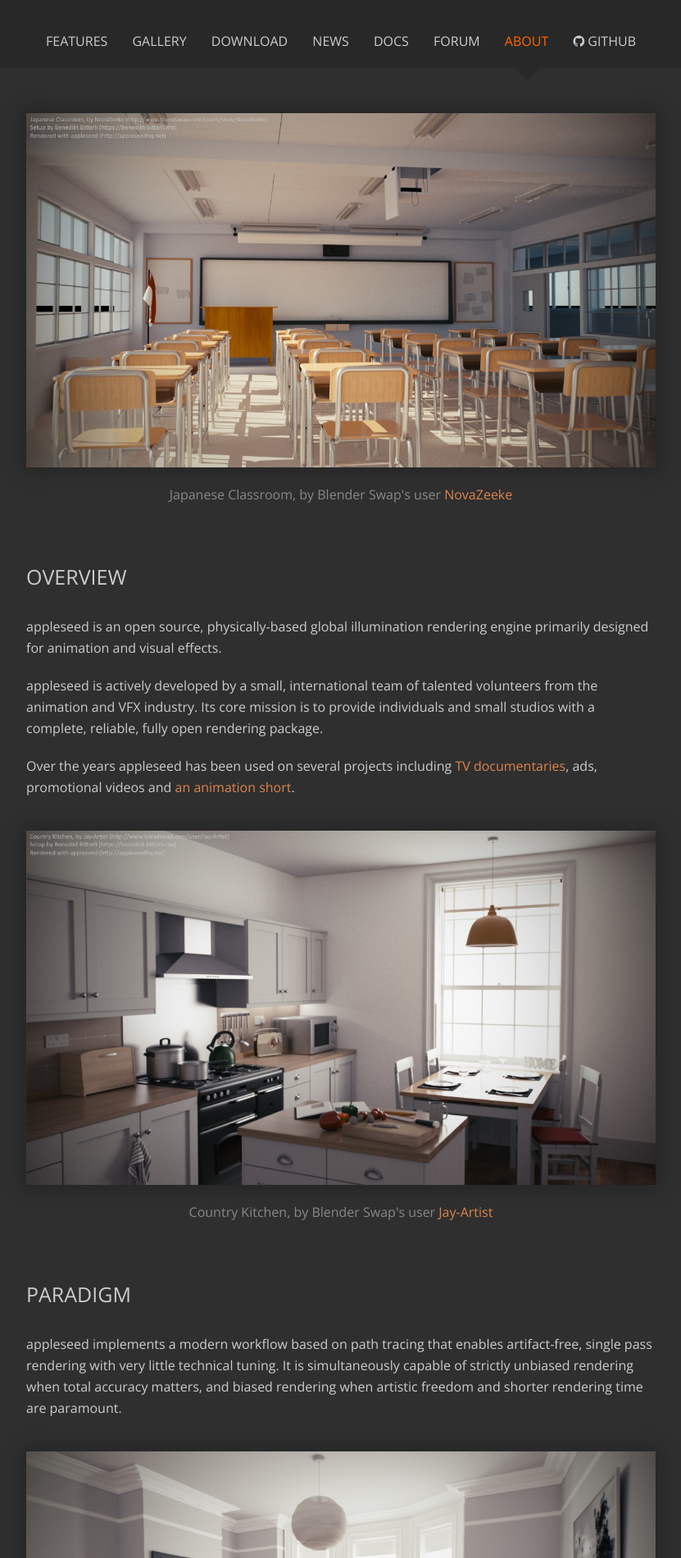
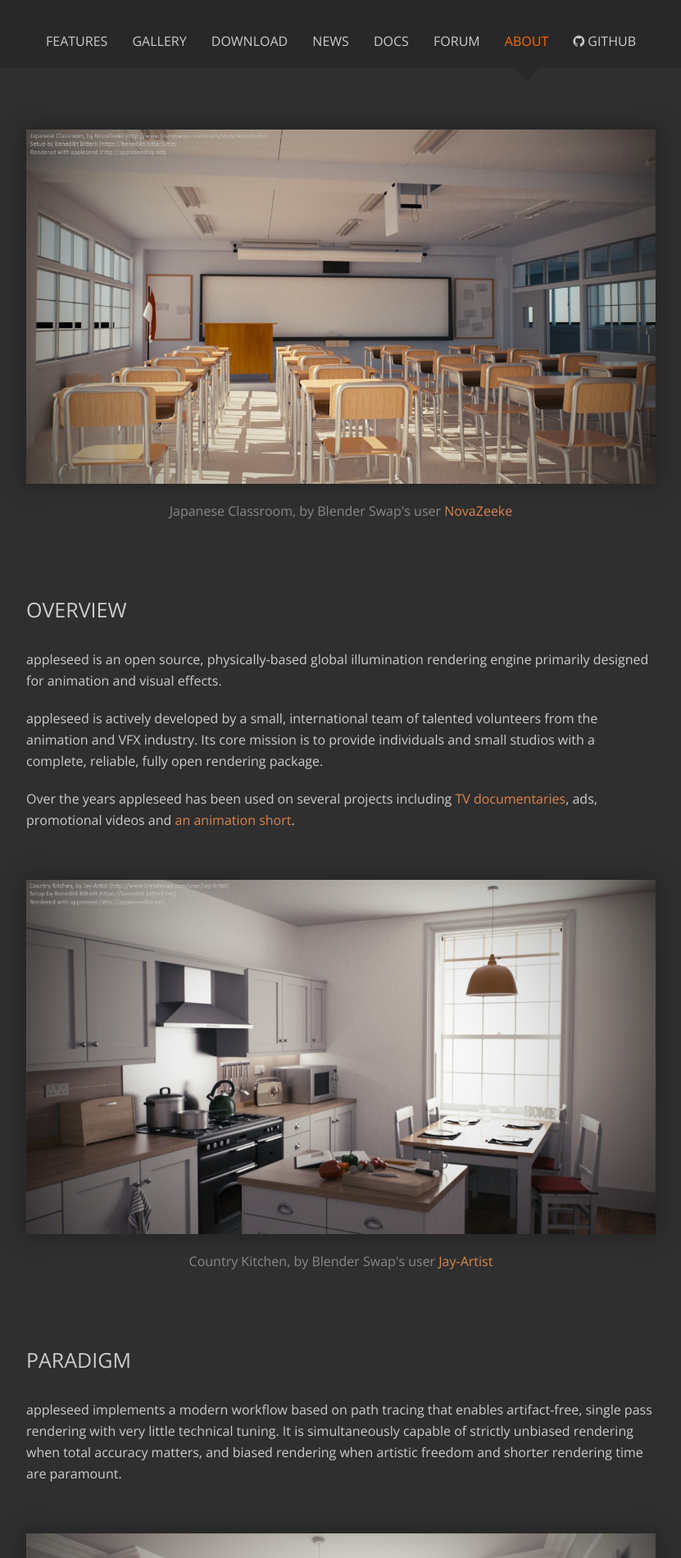
Before and after one commit to appleseedhq/appleseedhq.github.io, a Jekyll site: the page built from about.md, in a window 1280 px wide. Shown: the part 365-2265 px from the top of the page at 82% size, without its empty margins (224-1055 px from the left). Built offline with Jekyll 4.4.1, drawn with Linux system fonts in a browser that asks for light colours; nearby versions of some CDN libraries.

Commit message:
Tweak illustration margins

```diff
--- a/css/styles.css
+++ b/css/styles.css
@@ -716,8 +716,8 @@ th, tfoot td
 
 .section.docs .illustration
 {
-    margin-top: 40px;
-    margin-bottom: 40px;
+    margin-top: 60px;
+    margin-bottom: 60px;
 }
 
 .section.docs img
```
